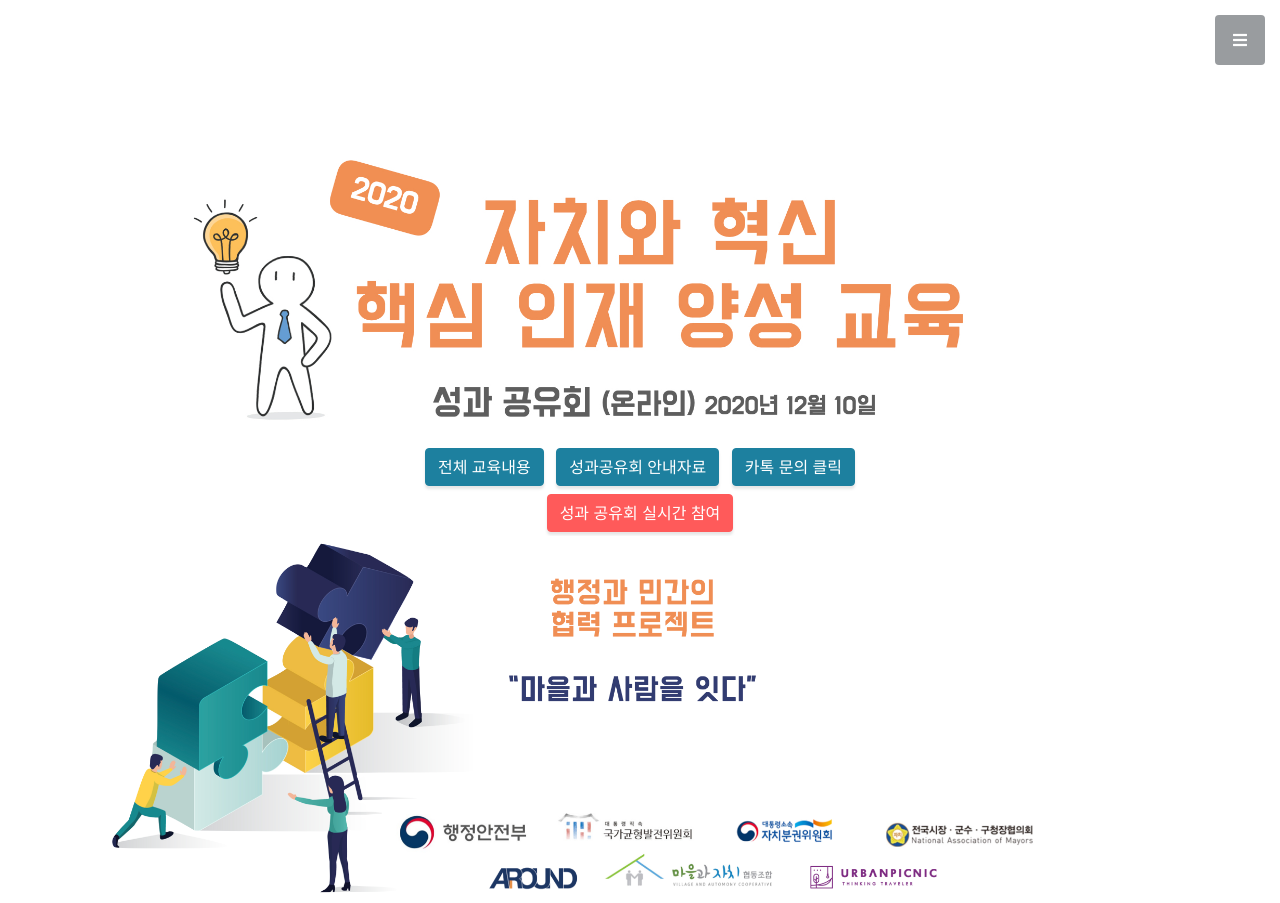
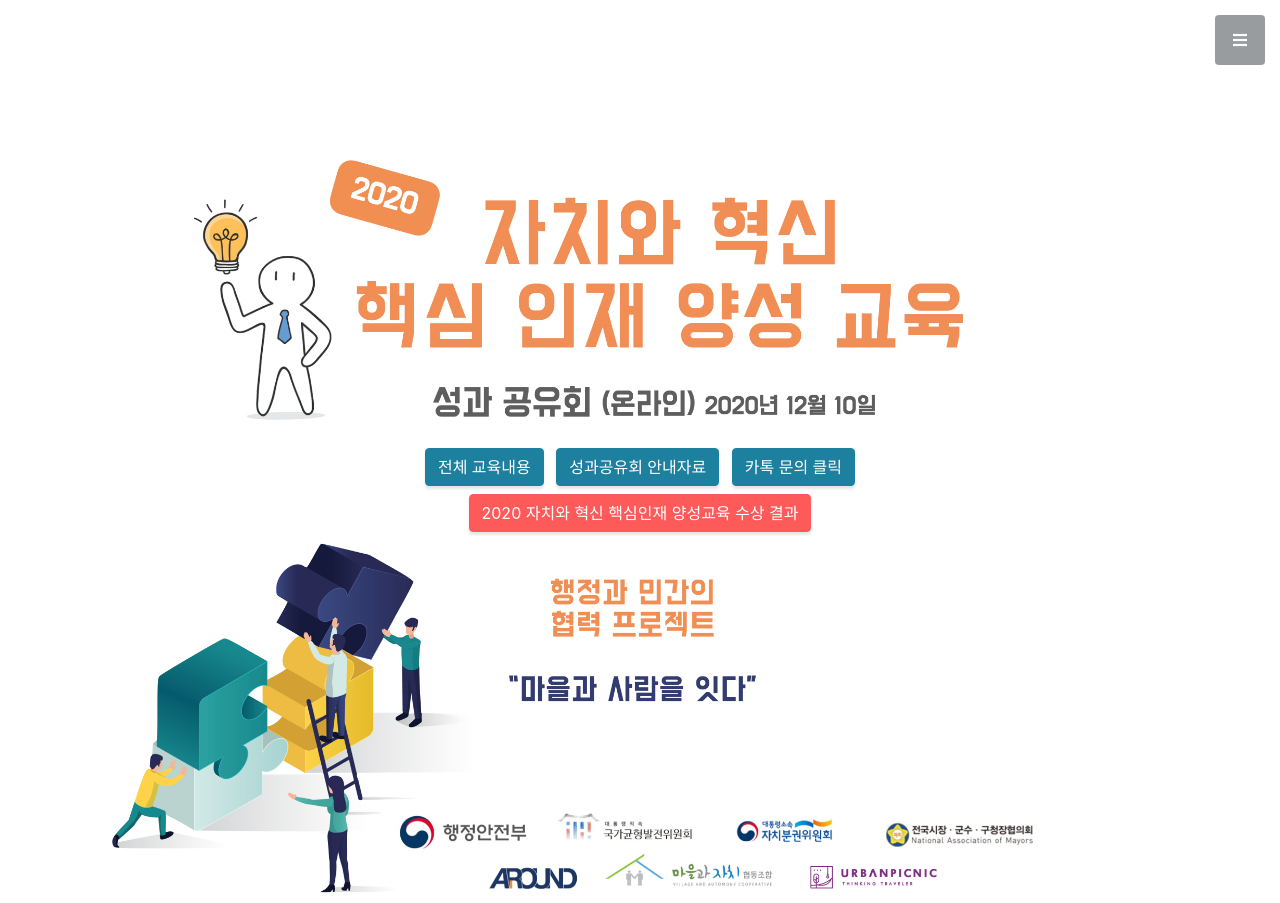
Before and after one commit to AROUNDjoa/jachiup, a website with bundled scripts: page index.html in a window 1280 px wide. Shown: the top 903 px of the page. Built offline with nearby package versions, Linux system fonts and the light colour scheme.

Commit message:
Add files via upload

```diff
--- a/index.html
+++ b/index.html
@@ -72,7 +72,7 @@
        <a class="btn btn-primary btn-xl js-scroll-trigger" href="https://open.kakao.com/o/guS087qc" target="_blank">카톡 문의 클릭</a>
       </div>
       <div class="item">
-      <a class="btn btn-primary1 btn-xl js-scroll-trigger" href=" https://zoom.us/j/98337457299" target="_blank">성과 공유회 실시간 참여</a>
+      <a class="btn btn-primary1 btn-xl js-scroll-trigger" href="https://drive.google.com/file/d/1frk98D135bE8GjjaifJdot397SAvQf5q/view?usp=sharing" target="_blank">2020 자치와 혁신 핵심인재 양성교육 수상 결과</a>
       </div>
       <div class="bottom-img">
         <img src="img/bottom-img.png">
```
